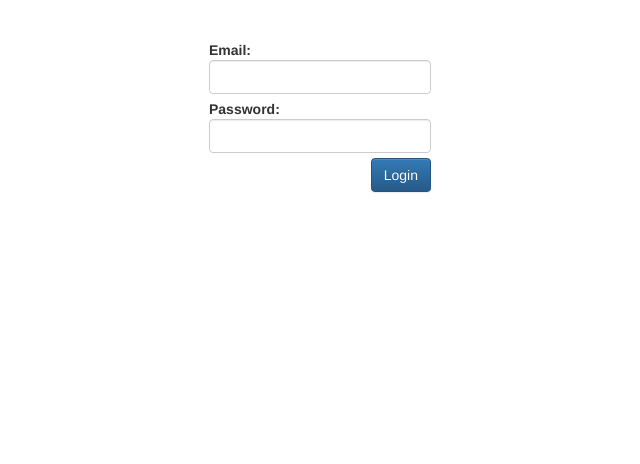
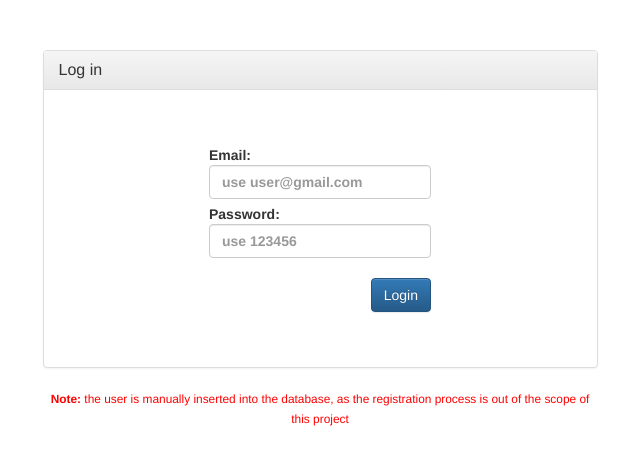
Before and after one commit to aelbasioni/2StepLoginVerification, a plain HTML site: page 2StepVerification/Login.html in a window 1280 px wide. Shown: the whole page, without its empty margins (320-960 px from the left). Drawn offline with nearby package versions, Linux system fonts and the light colour scheme.

Commit message:
feat: Enhance the site functionality and appearance
- Add styles for the site page
- Add headers
- Add refresh btn for employees
- Add log out btn

```diff
--- a/2StepVerification/Login.html
+++ b/2StepVerification/Login.html
@@ -24,13 +24,23 @@
 </head>
 <body>
     <div class="container">
+        <div class="row" style="margin-top:50px">
+            <div class="col-sm-6 col-sm-offset-3">
+                <div class="panel panel-default">
+                    <div class="panel-heading" role="tab" id="headingOne">
+                        <h1 class="panel-title">
+                            Log in
+                        </h1>
+                    </div>
+                    <div class="panel-collapse collapse in" aria-labelledby="headingOne">
+                        <div class="panel-body">
                             <!--Login form (1st step verification) -->
                             <table style="margin:40px auto" id="login_form">
                                 <tr>
                                     <td>
                                         <label>
                                             Email:
-                        <input id="email_txt" type="text" class="form-control" oninput="clearMessage()"/>
+                                            <input id="email_txt" type="text" class="form-control" oninput="clearMessage()" placeholder="use user@gmail.com"/>
                                         </label>
                                     </td>
                                 </tr>
@@ -38,13 +48,13 @@
                                     <td>
                                         <label>
                                             Password:
-                        <input id="password_txt" type="password" class="form-control" oninput="clearMessage()"/>
+                                            <input id="password_txt" type="password" class="form-control" oninput="clearMessage()" placeholder="use 123456"/>
                                         </label>
                                     </td>
                                 </tr>
                                 <tr>
-                <td>
-                    <input id="login_btn" type="button" class="btn btn-primary pull-right" value="Login"/>
+                                    <td style="padding-top:15px">
+                                        <input id="login_btn" type="button" class="btn btn-primary pull-right" value="Login" />
                                     </td>
                                 </tr>
                             </table>
@@ -54,6 +64,17 @@
                                 <span id="err_msg"></span>
                             </div>
                             <!-- End Error placeholder -->
+                        </div>
+                    </div>
+                </div>
+
+            </div>
+        </div>
+        <div class="row">
+            <div class="col-sm-6 col-sm-offset-3 text-center">
+                <small style="color:red;"><strong>Note:</strong> the user is manually inserted into the database, as the registration process is out of the scope of this project</small>
+            </div>
+        </div>
     </div>
 
     <!-- jQuery -->
```
Also changed, not shown: 2StepVerification/Index.html (+9 -7 lines), 2StepVerification/Verify.html (+35 -15 lines). Lines whose indentation alone changed are shown as unchanged.
